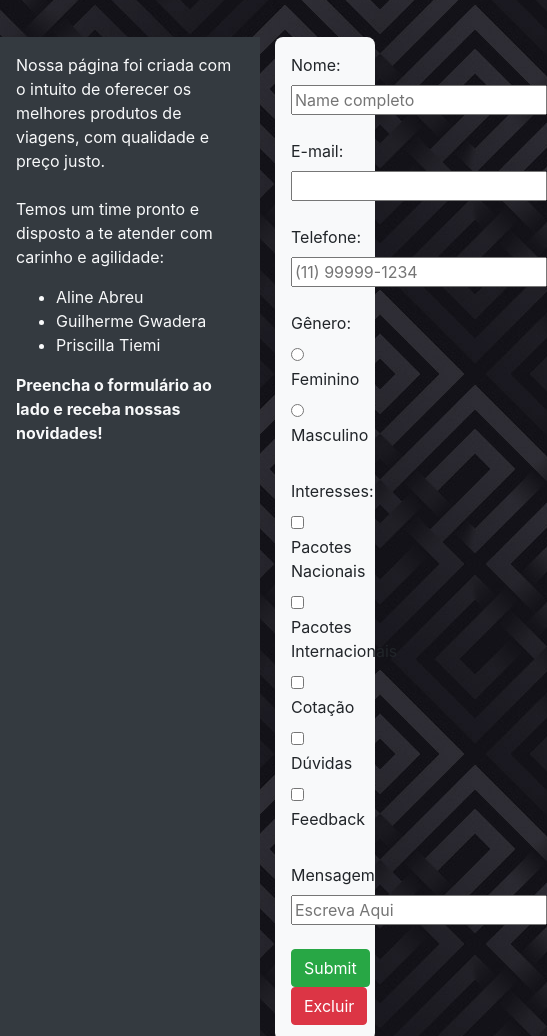
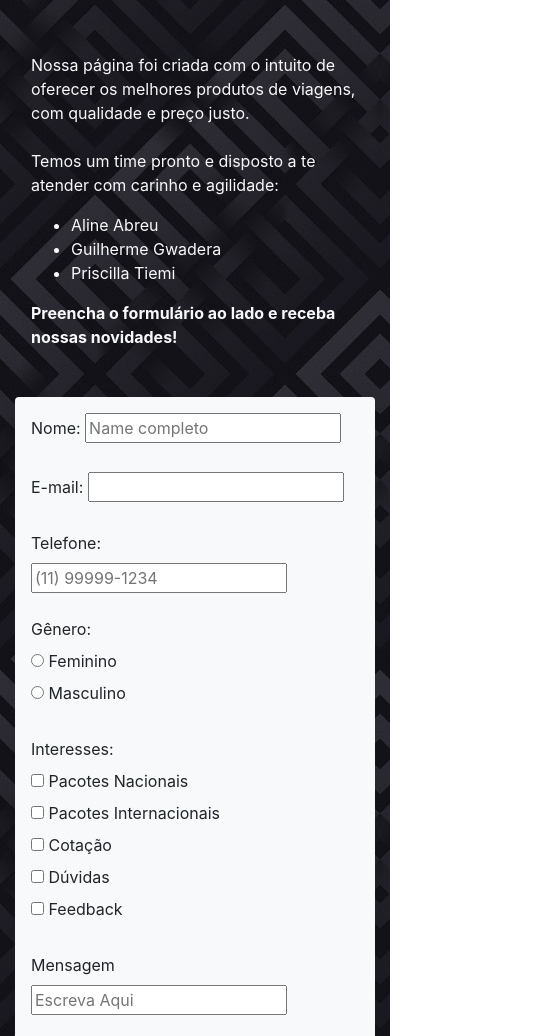
Before and after one commit to alinelima1/bootstrap-dh, a website: page Aline, Priscilla, GuilhermeGwadera - PortalDeViagens/contato.html in a window 390 px wide. Shown: the part 101-1137 px from the top of the page, 547 px wide, since content can reach past the window. Drawn offline with nearby package versions, Linux system fonts and the light colour scheme.

Commit message:
ajuste de responsividade da tela contato

```diff
--- a/Aline, Priscilla, GuilhermeGwadera - PortalDeViagens/contato.html
+++ b/Aline, Priscilla, GuilhermeGwadera - PortalDeViagens/contato.html
@@ -48,9 +48,11 @@
   </header>
   <main>
     <div class="row">
-      <div class="col-8 p-3 my-3 text-light bg-dark">
+      <div class="col-md-8 mt-3">
+        <div class="p-3 text-light rounded">
           <p>
-          Nossa página foi criada com o intuito de oferecer os melhores produtos de viagens, com qualidade e preço justo.<br /><br />
+            Nossa página foi criada com o intuito de oferecer os melhores produtos de viagens, com qualidade e preço
+            justo.<br /><br />
             Temos um time pronto e disposto a te atender com carinho e agilidade:
           </p>
           <ul>
@@ -60,8 +62,10 @@
           </ul>
           <p><b>Preencha o formulário ao lado e receba nossas novidades!</b></p>
         </div>
-      <div class="col-4">
-        <form class="p-3 my-3 bg-light">
+      </div>
+
+      <div class="col-md-4 mt-3">
+        <form class="p-3 bg-light rounded">
           <label for="name">Nome:</label>
           <input type="text" id="name" name="name" placeholder="Name completo" required /><br /><br />
           <label for="email">E-mail:</label>
@@ -85,9 +89,9 @@
           <input type="checkbox" id="option5" name="option5" value="Item5" />
           <label for="option5">Feedback</label><br /><br />
           <label for="message">Mensagem</label><br>
-          <input type="text" id="message" name="message" value="" placeholder="Escreva Aqui"/><br><br>
+          <input type="text" id="message" name="message" value="" placeholder="Escreva Aqui" /><br><br>
 
-          <div class="btn-position">
+          <div class="text-center">
             <input class="btn btn-success" type="submit" value="Submit" />
             <input class="btn btn-danger" type="reset" value="Excluir" />
           </div>
--- a/Aline, Priscilla, GuilhermeGwadera - PortalDeViagens/css/styles.css
+++ b/Aline, Priscilla, GuilhermeGwadera - PortalDeViagens/css/styles.css
@@ -3,16 +3,8 @@ body {
     background-attachment: fixed;
 }
 
-form {
-    border-radius: 8px;
-}
-
 input[type=number]{
     width: 25%;
-}
-
-.btn-position {
-    text-align: center;
 }
 
 .promotion {
@@ -43,11 +35,6 @@ input[type=number]{
     background-color: #e0e0e0;
 }
 
-.packages {
-    padding: 3%;
-    text-align: center;
-}
-
 .page-footer {
     color: white;
 }
```
Also changed, not shown: Aline, Priscilla, GuilhermeGwadera - PortalDeViagens/index.html (+3 -3 lines). Lines whose indentation alone changed are shown as unchanged.
